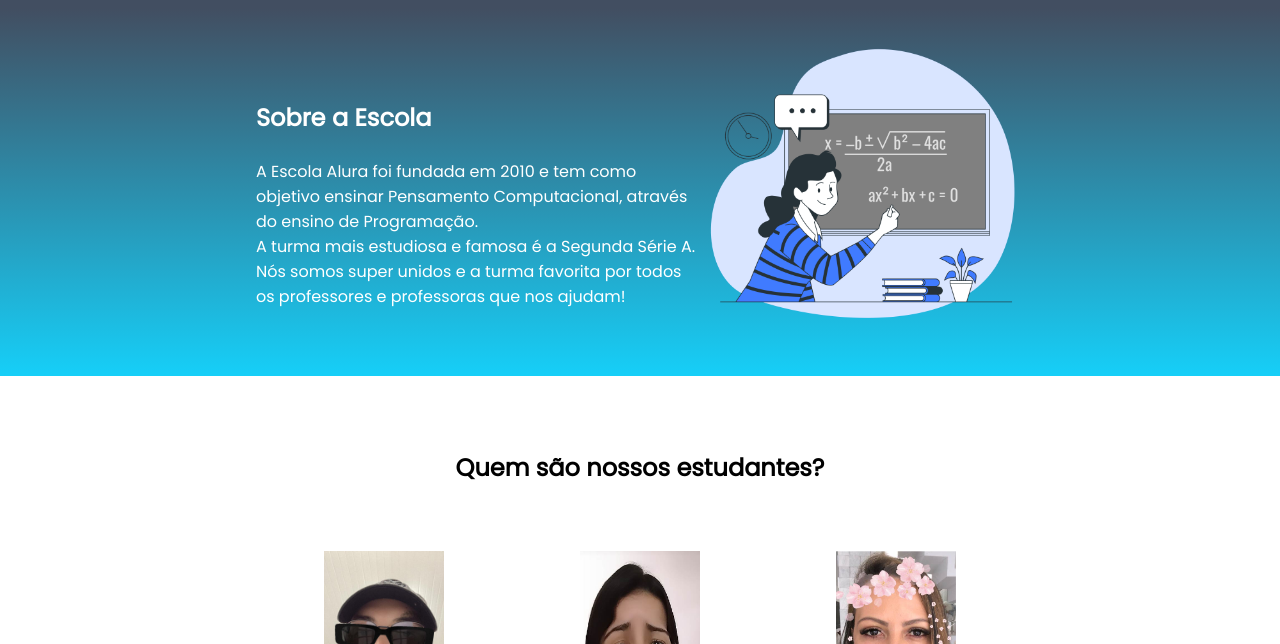
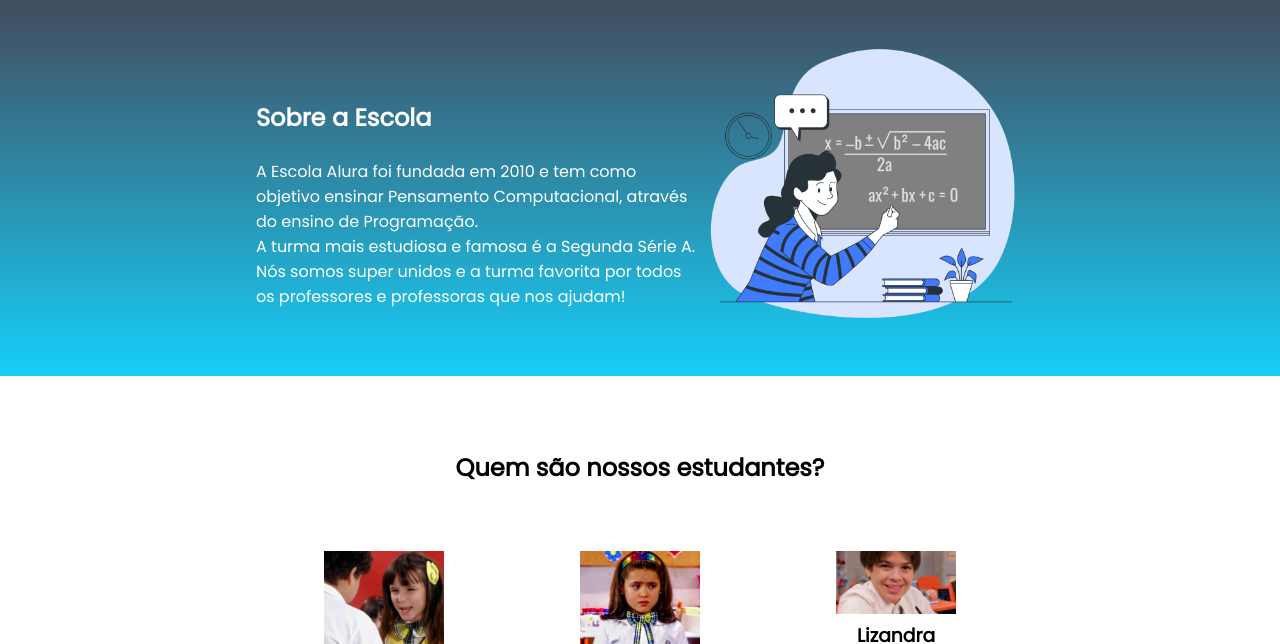
Before and after one commit to mariaeduarda2558/projetofeira, a plain HTML site: page index.html in a window 1280 px wide. Shown: the part 69-713 px from the top of the page. Drawn offline with Linux system fonts and the light colour scheme.

Commit message:
mudei as fotos

```diff
--- a/index.html
+++ b/index.html
@@ -36,7 +36,7 @@
         <div class="estudante-todos">
             <span></span>
             <div class="estudante-div">
-                <img class="estudante-imagem" src="Marcelo.jpeg" alt="foto do marcelo">
+                <img class="estudante-imagem" src="Maria Joaquina.jpeg" alt="foto do marcelo">
                 <h3 class="estudante-nome">Marcelo</h3>
                 <a href="https://github.com/marcelopaludetto"><img class="estudante-icone" src="github.png"
                         alt="icone github"></a>
@@ -46,7 +46,7 @@
                         alt="icone instagram"></a>
             </div>
             <div class="estudante-div">
-                <img class="estudante-imagem" src="Gabi.jpg" alt="foto da gabi">
+                <img class="estudante-imagem" src="Valéria.jpg" alt="foto da gabi">
                 <h3 class="estudante-nome">Gabriela</h3>
                 <a href="https://github.com/GabrielaM-L"><img class="estudante-icone" src="github.png"
                         alt="icone github"></a>
@@ -56,7 +56,7 @@
                         alt="icone instagram"></a>
             </div>
             <div class="estudante-div">
-                <img class="estudante-imagem" src="Liz.jpg" alt="foto da lizandra">
+                <img class="estudante-imagem" src="Paulo.jpg" alt="foto da lizandra">
                 <h3 class="estudante-nome">Lizandra</h3>
                 <a href="https://github.com/LizandraDuarte40"><img class="estudante-icone" src="github.png"
                         alt="icone github"></a>
```
